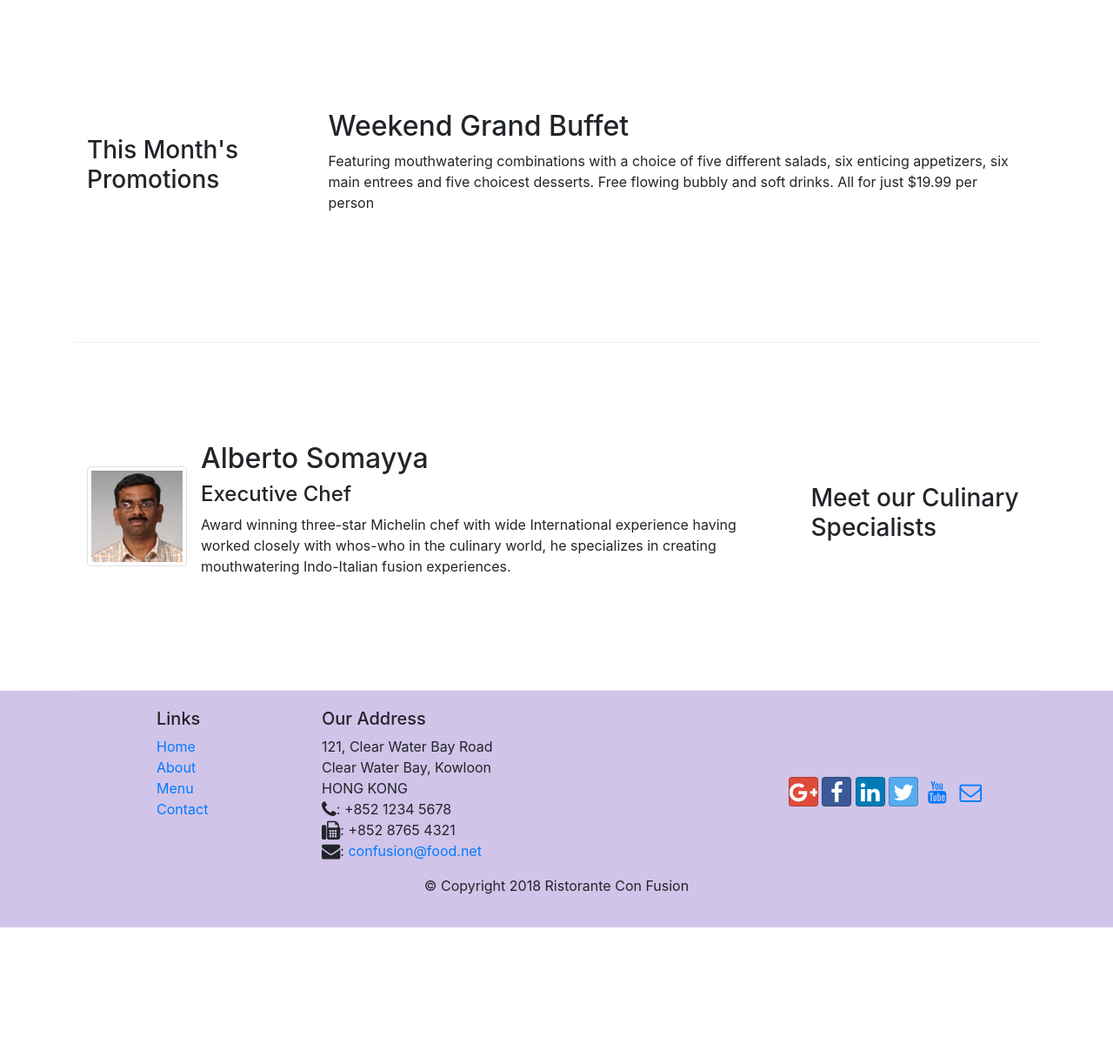
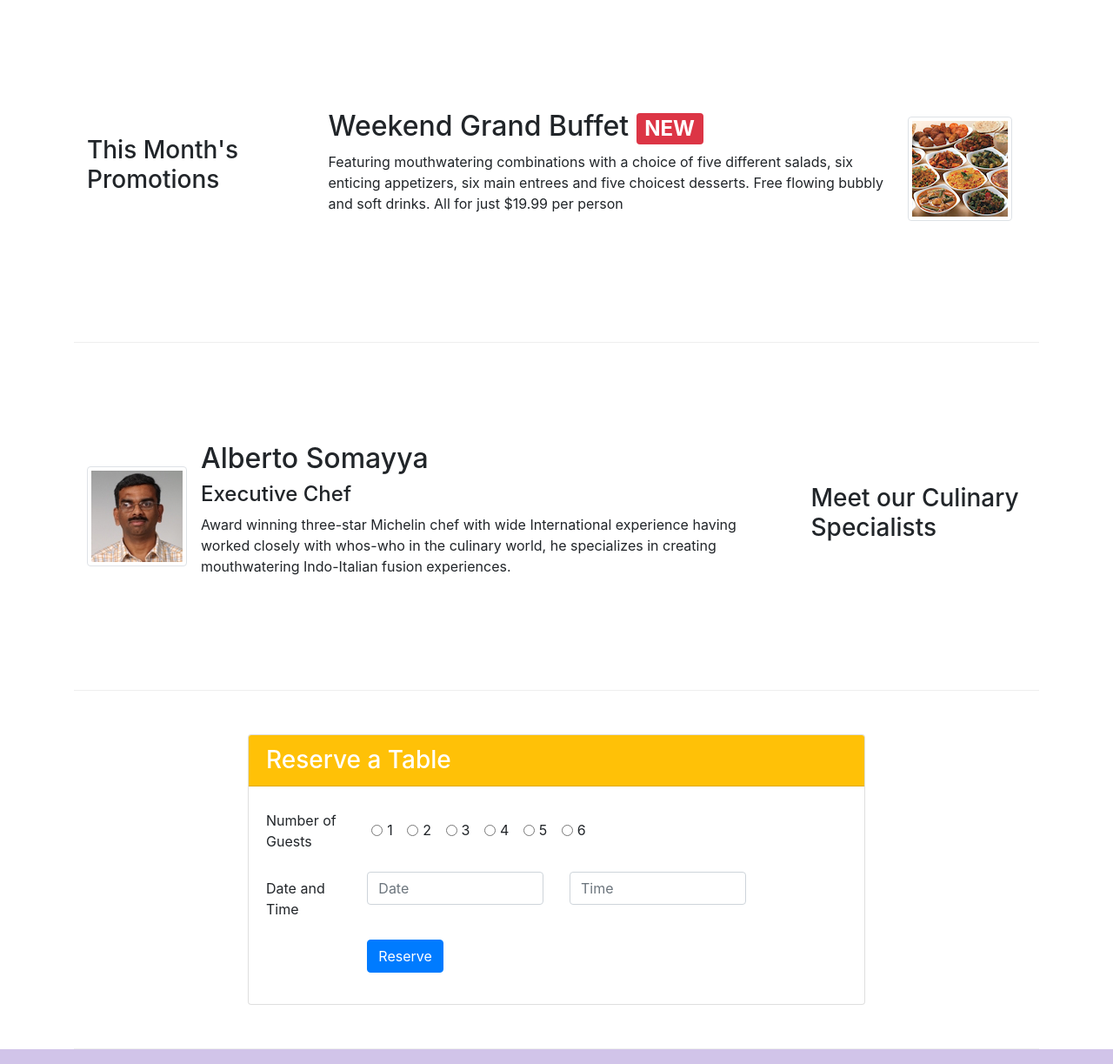
Before and after one commit to l-dn/confusion, a website: page index.html in a window 1280 px wide. Shown: the part 740-1963 px from the top of the page at 87% size. Before the commit the page ends 1806 px from the top, so only its background shows below. Drawn offline with nearby package versions, Linux system fonts and the light colour scheme.

Commit message:
assignment 2

```diff
--- a/index.html
+++ b/index.html
@@ -40,15 +40,17 @@
                     <h1>Ristorante con Fusion</h1>
                     <p>We take inspiration from the World's best cuisines, and create a unique fusion experience. Our lipsmacking creations will tickle your culinary senses!</p>
                 </div>
-                    <div class="col-12 col-sm align-self-center">
-                        <img src="img/logo.png" class="img-fluid">
-                    </div>
+                <div class="col-12 col-sm align-self-center">
+                    <img src="img/logo.png" class="img-fluid">
+                </div>
+                <div class="col-12 col-sm align-self-center">
+                    <a role="button" class="btn btn-block btn-sm btn-warning" href="#reservationDiv"><h4>Reserve Table</h4></a>
                 </div>
             </div>
         </div>
     </header>
 
-    <div class= "container">
+    <div class="container">
         <div class="row row-content align-items-center">
             <div class="col-12 col-sm-4 order-sm-last col-md-3">
                 <h3>Our Lipsmacking Culinary Creations</h3>
@@ -69,9 +71,15 @@
             <div class="col-12 col-sm-4 col-md-3">
                 <h3>This Month's Promotions</h3>
             </div>
-            <div class="col col-sm col-md">
-                <h2>Weekend Grand Buffet</h2>
-                <p>Featuring mouthwatering combinations with a choice of five different salads, six enticing appetizers, six main entrees and five choicest desserts. Free flowing bubbly and soft drinks. All for just $19.99 per person </p>
+            <div class="col col-sm order-sm-last col-md">
+                <div class="media">
+                    <div class="media-body">
+                        <h2 class="mt-0">Weekend Grand Buffet <span class="badge badge-danger">NEW</span></h2>
+                        <p>Featuring mouthwatering combinations with a choice of five different salads, six enticing appetizers, six main entrees and five choicest desserts. Free flowing bubbly and soft drinks. All for just $19.99 per person </p>
+                    </div>
+                    <img class="d-flex mr-3 img-thumbnail align-self-center"
+                         src="img/buffet.png" alt="Buffet">
+                </div>
             </div>
         </div>
 
@@ -88,6 +96,67 @@
                         <h2 class="mt-0">Alberto Somayya</h2>
                         <h4>Executive Chef</h4>
                         <p>Award winning three-star Michelin chef with wide International experience having worked closely with whos-who in the culinary world, he specializes in creating mouthwatering Indo-Italian fusion experiences. </p>
+                    </div>
+                </div>
+            </div>
+        </div>
+
+        <div class="row row-content align-items-center justify-content-center" id="reservationDiv">
+            <div class="col-12 col-sm-8">
+                <div class="card">
+                    <h3 class="card-header bg-warning text-white">Reserve a Table</h3>
+                    <div class="card-body">
+                        <form>
+                            <div class="form-group row">
+                                <label for="guests" class="col-12 col-sm-12 col-md-2 col-form-label">Number of Guests</label>
+                                <div class="form-check form-check-inline col-12 col-sm-12 col-md-8">
+                                    <div class="form-check col-12 col-sm-12 col-md-8">
+                                        <div class="form-check form-check-inline">
+                                            <input class="form-check-input" type="radio" id="guest1" name="guests" value="option1">
+                                            <label class="form-check-label" for="inlineCheckbox1">1</label>
+                                        </div>
+                                        <div class="form-check form-check-inline">
+                                            <input class="form-check-input" type="radio" id="guests2" name="guests" value="option2">
+                                            <label class="form-check-label" for="inlineCheckbox2">2</label>
+                                        </div>
+                                        <div class="form-check form-check-inline">
+                                            <input class="form-check-input" type="radio" id="guests3" name="guests" value="option3">
+                                            <label class="form-check-label" for="inlineCheckbox3">3</label>
+                                        </div>
+                                        <div class="form-check form-check-inline">
+                                            <input class="form-check-input" type="radio" id="guests4" name="guests" value="option4">
+                                            <label class="form-check-label" for="inlineCheckbox4">4</label>
+                                        </div>
+                                        <div class="form-check form-check-inline">
+                                            <input class="form-check-input" type="radio" id="guests5" name="guests" value="option5">
+                                            <label class="form-check-label" for="inlineCheckbox5">5</label>
+                                        </div>
+                                        <div class="form-check form-check-inline">
+                                            <input class="form-check-input" type="radio" id="guests6" name="guests" value="option6">
+                                            <label class="form-check-label" for="inlineCheckbox6">6</label>
+                                        </div>
+                                    </div>
+                                </div>
+                            </div>
+                            <div class="form-group row">
+                                <label for="date" class="col-12 col-sm-12 col-md-2 col-form-label">Date and Time</label>
+                                <div class="col-12 col-sm-12 col-md-4">
+                                    <div class="input-group">
+                                        <input type="text" class="form-control" id="date" name="date" placeholder="Date">
+                                    </div>
+                                </div>
+                                <div class="col-12 col-sm-12 col-md-4">
+                                    <div class="input-group">
+                                        <input type="text" class="form-control" id="time" name="time" placeholder="Time">
+                                    </div>
+                                </div>
+                            </div>
+                            <div class="form-group row">
+                                <div class="offset-md-2 col-md-10">
+                                    <button type="submit" class="btn btn-primary">Reserve</button>
+                                </div>
+                            </div>
+                        </form>
                     </div>
                 </div>
             </div>
```
